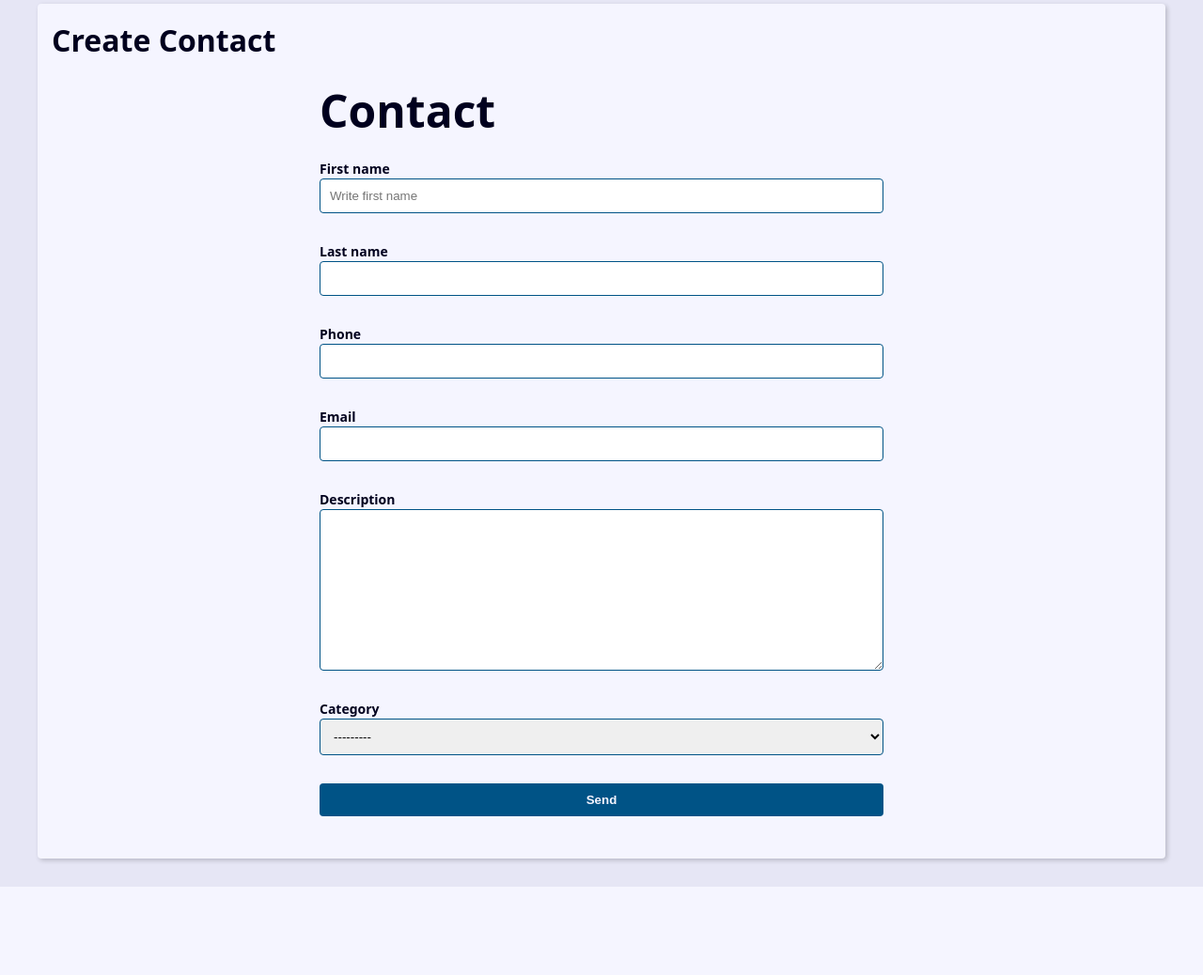
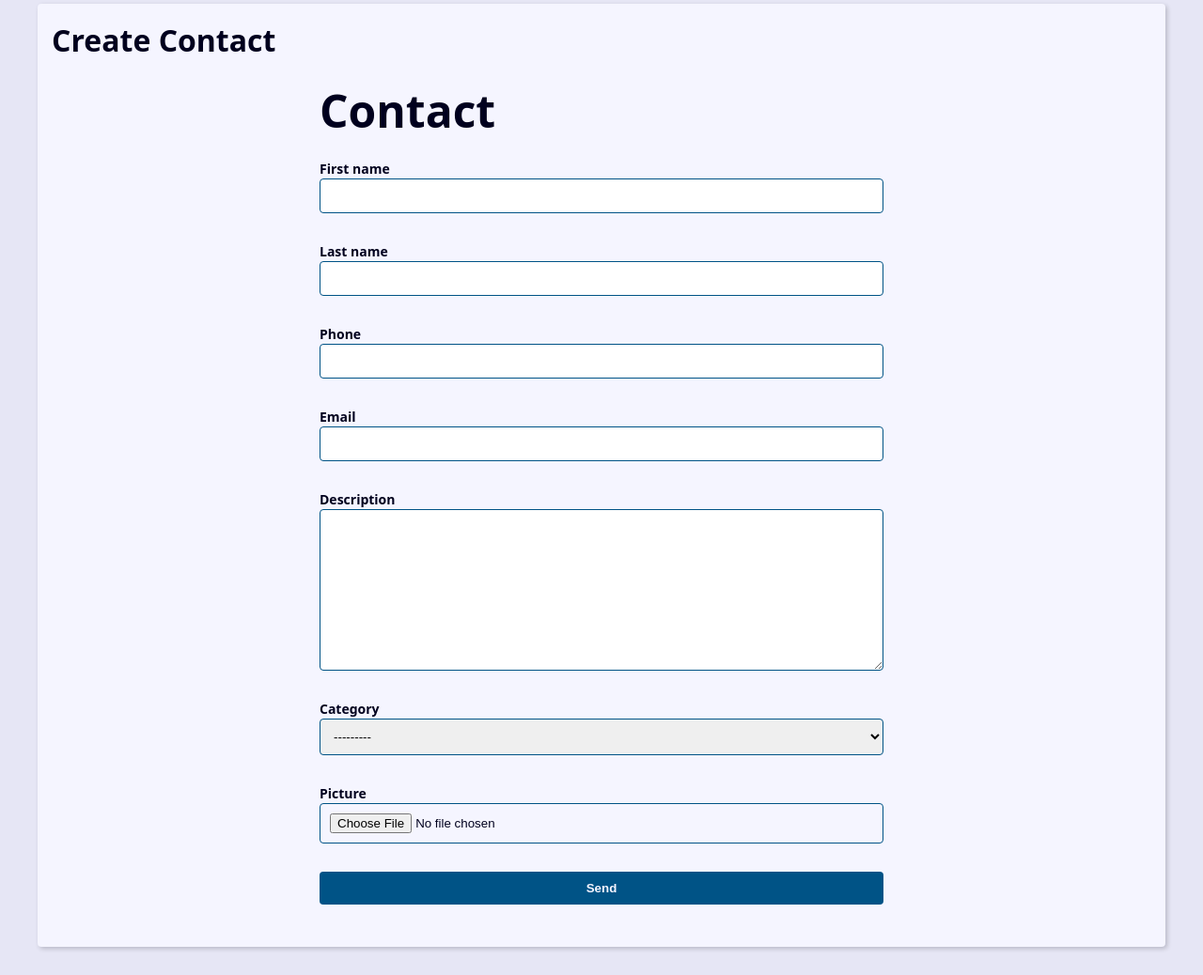
Before and after one commit to UnderwaterVillager/agenda_django, a Django app: page /contact/create/ in a window 1280 px wide. Shown: the part 265-1303 px from the top of the page at 94% size. Before the commit the page ends 1209 px from the top, so only its background shows below. Run offline with Django 5.2, Linux system fonts and the light colour scheme; data that the repository does not hold is empty.

Commit message:
Add 'send' picture

```diff
--- a/contact/create_contact_model.py
+++ b/contact/create_contact_model.py
@@ -13,17 +13,17 @@ class ContactForm(forms.ModelForm):
     #     super().__init__(**args, **kwargs)
 
     #     self.fields['first_name'].widgets.attrs.update({'placeholder' : 'Write first name'})
-
+    picture = forms.ImageField(
+        widget=forms.FileInput(
+            attrs={
+                'accept': 'image/*',
+            }
+        )
+    )
     class Meta:
         model = Contact
-        fields = ('first_name', 'last_name', 'phone', 'email', 'description', 'category')
-        widgets = {
-            'first_name' : forms.TextInput(
-                attrs={
-                    'placeholder': 'Write first name'
-                }
-            )
-        }
+        fields = ('first_name', 'last_name', 'phone', 'email', 'description', 'category', 'picture')
+
 
     def clean(self):
         #  Retorna clean do super
--- a/contact/templates/contact/contact.html
+++ b/contact/templates/contact/contact.html
@@ -54,6 +54,11 @@
             </b>
             {{contact.category.name}}
         </p>
+        {% if contact.picture %}
+            <p>
+                <img src="{{contact.picture.url}}" alt="{{contact.first_name}} {{contact.last_name}}">
+            </p>
+        {% endif %}
         <div class="contact-links">
             <a class="btn btn-link" href="{% url "contact:update" contact.id %}">Update</a>
             <form action="{% url "contact:delete" contact.id %}" method="POST">
--- a/contact/templates/contact/create.html
+++ b/contact/templates/contact/create.html
@@ -22,8 +22,17 @@
             {{field.errors}}
 
             </div>
+            {% if field.name == "picture" and field.value.url %}
+              <img src="" alt="">
+            {% endif %}
         </div>
+        {% if field.name == "picture" and field.value.url %}
+          <div class="form-group">
+            <img src="{{ field.value.url }}" alt="">
+          </div>
+        {% endif %}
     {% endfor %}
+
 
     {% if form.non_field_errors %}
     <div class="form-content">
--- a/contact/views/contact_forms.py
+++ b/contact/views/contact_forms.py
@@ -7,7 +7,7 @@ from contact.models import Contact
 def create(request):
     form_action = reverse("contact:create")
     if request.method == "POST":
-        form = ContactForm(request.POST)
+        form = ContactForm(request.POST, request.FILES)
         context = {
             'form': form,
             'form_action': form_action
@@ -27,7 +27,7 @@ def update(request, contact_id):
     contact = get_object_or_404(Contact, pk=contact_id, show=True)
     form_action = reverse("contact:update", args=(contact_id,))
     if request.method == "POST":
-        form = ContactForm(request.POST, instance=contact)
+        form = ContactForm(request.POST, request.FILES, instance=contact)
         context = {
             'form': form,
             'form_action': form_action
```
